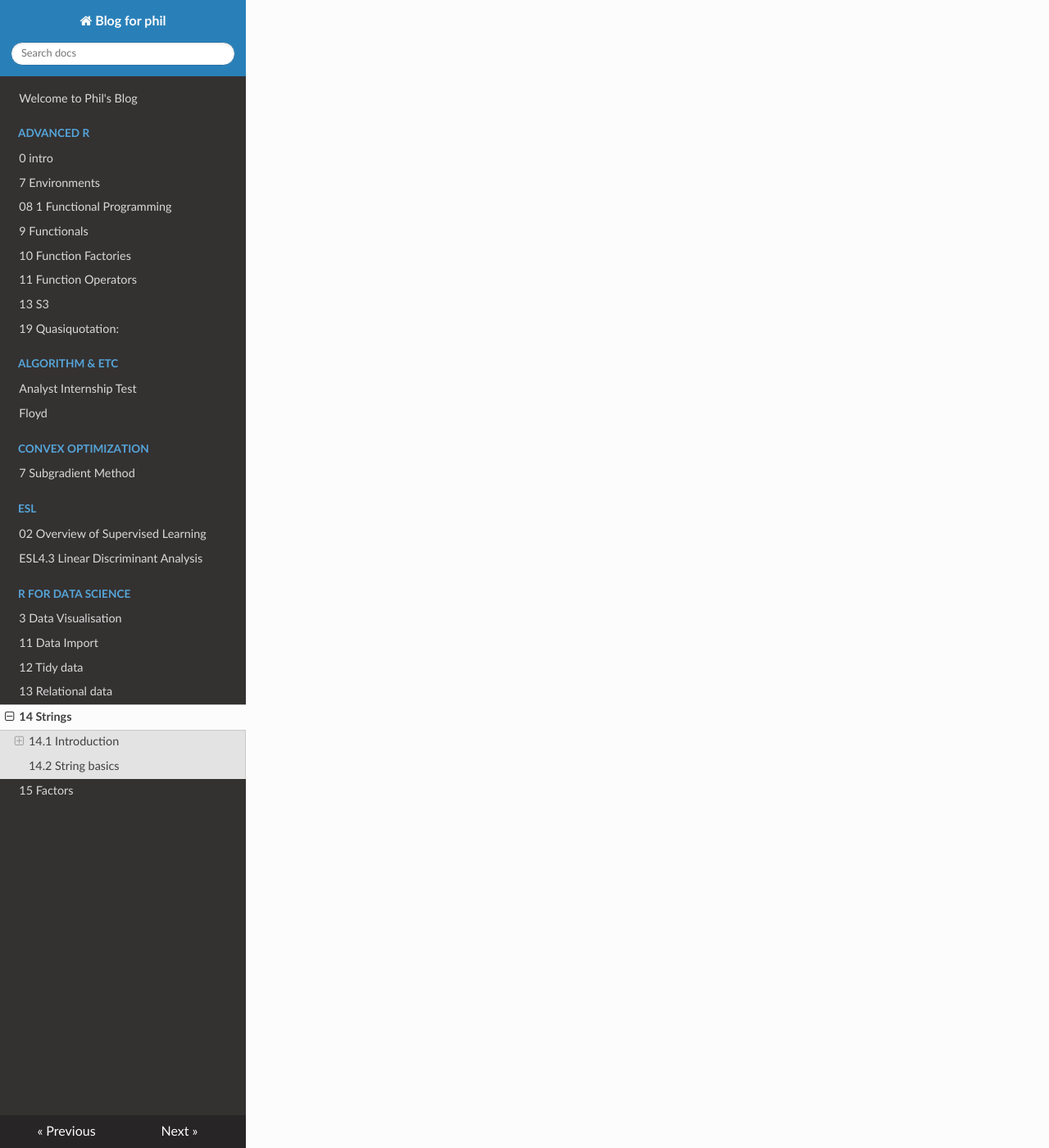
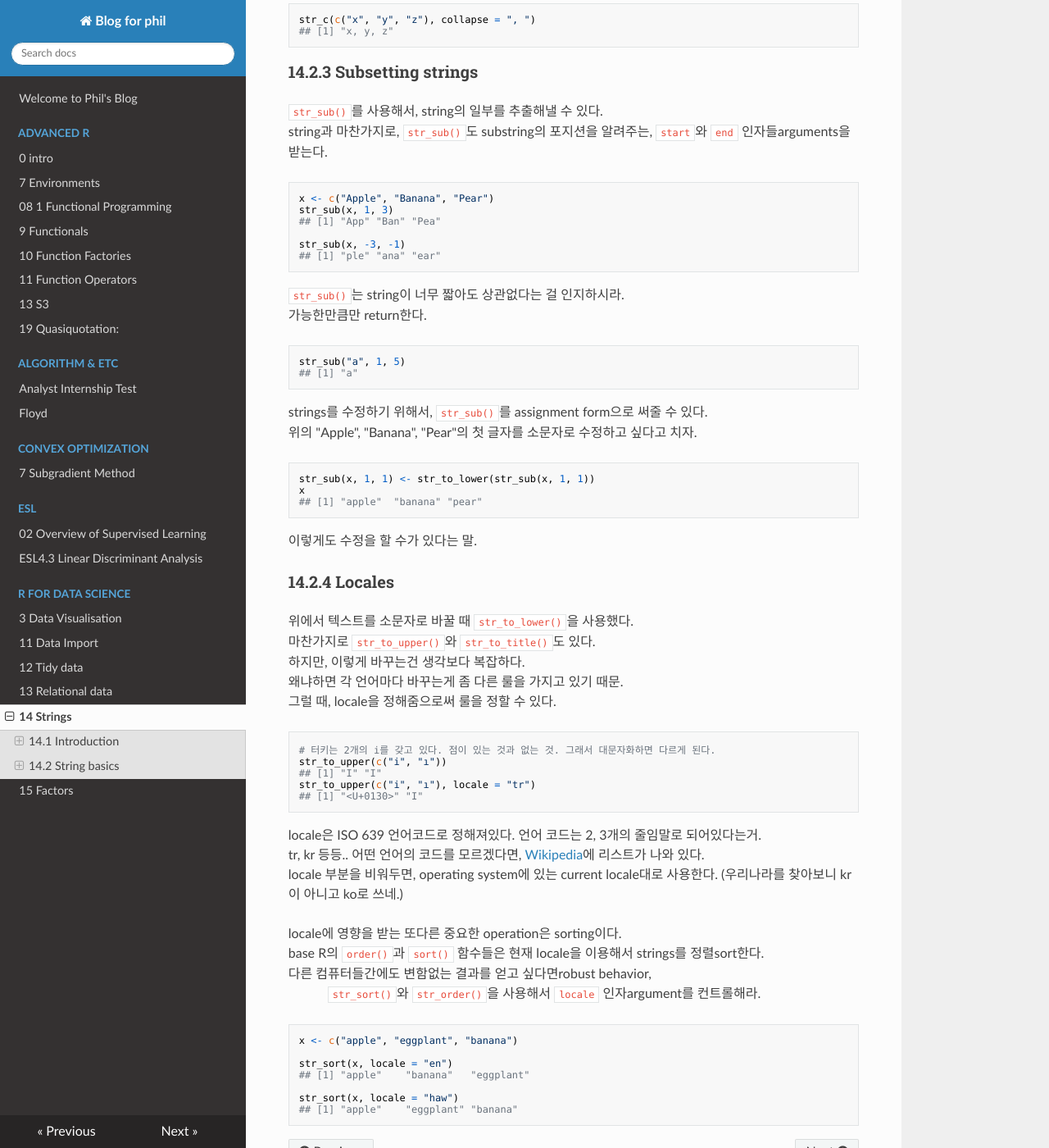
Before and after one commit to philyoun/portfolio, an MkDocs documentation site: the page built from docs/R for Data Science/14-Strings.md, in a window 1280 px wide and 1400 px high, scrolled down 3525 px. Shown: the whole window at 82% size. Built offline with MkDocs 1.6.1, drawn with Linux system fonts in a browser that asks for light colours; nearby versions of some CDN libraries; some of the changed text lies outside the part shown.

Commit message:
update 14 strings

````diff
--- a/docs/R for Data Science/14-Strings.md
+++ b/docs/R for Data Science/14-Strings.md
@@ -6,7 +6,7 @@
 
 이 chapter에서는, R에서 string 조작manipulation을 어떻게 해야할지 알려줄 것이다. <br /> 어떻게 strings가 작동하는지를 배우고, 어떻게 손으로 만들어낼 수 있는지도 배우지만, <br /> 이 chapter의 핵심은 regular expression, 줄여서 regexps라고 부르는 것이다.
 
-Regexp는 유용하다. 왜냐하면, <br /> strings는 보통 구조가 없거나 좀 덜한(structured or semi-structured) 데이터를 가지고 있는데, <br />     regexp는 strings의 패턴을 묘사해주는, 정확한 언어이기 때문. <br /> 처음 regexp를 볼 때면, 고양이가 키보드 위를 걸어간 것 같겠지만, 이해하고 나면 말이 될 것이다.
+Regexp는 유용하다. 왜냐하면, <br /> strings는 보통 구조가 없거나 좀 덜한(structured or semi-structured) 데이터를 가지고 있는데, <br />     regexp는 strings의 패턴을 묘사해주는, 간결한concise 언어이기 때문. <br /> 처음 regexp를 볼 때면, 고양이가 키보드 위를 걸어간 것 같겠지만, 이해하고 나면 말이 될 것이다.
 
 (이후 Regular expression = regexp = 정규표현식 3단어 모두 혼용해서 씁니당)
 
@@ -18,6 +18,8 @@
 library(tidyverse)
 library(stringr)
 ```
+
+------------------------------------------------------------------------
 
 14.2 String basics
 ------------------
@@ -75,3 +77,129 @@
 c("one", "two", "three")
 ## [1] "one"   "two"   "three"
 ```
+
+### 14.2.1 String Length
+
+base R에는 strings를 작업할 수 있는 여러가지 함수들이 있다. <br /> 근데 이것들은 일관적이지 않아서inconsistent 기억을 하기가 힘들다. <br /> 그렇기 때문에 사용하지 않을거다.
+
+대신에 stringr에 있는 함수들을 쓸 것이다. <br /> 이 함수들은 전부다 str\_로 시작하기 때문에 직관적인 이름들을 가지고 있다. <br /> 예를 들어, `str_length()`는 해당 string의 길이가 얼마나 되는지를 알려준다.
+
+``` r
+str_length(c("a", "R for data science", NA))
+## [1]  1 18 NA
+```
+
+RStudio에서 작업을 하면 더 편리하다. <br /> `str_`라고 치기만 하면 자동완성autocomplete이 되기 때문에, 다른 stringr 함수들을 볼 수가 있다. <br /> <img src="https://d33wubrfki0l68.cloudfront.net/7d1defbecac1e73595c3841f2753a09734dcb0be/0b58f/screenshots/stringr-autocomplete.png" alt="그림1" style="width:50.0%" />
+
+### 14.2.2 Combining strings
+
+2개 이상의 string들을 결합하고 싶다면, `str_c()`를 사용하자.
+
+``` r
+str_c("x", "y")
+## [1] "xy"
+str_c("x", "y", "z")
+## [1] "xyz"
+```
+
+`sep` 인자argument를 사용해서 어떻게 분리를 할지 컨트롤할 수 있다.
+
+``` r
+str_c("x", "y", sep = ", ")
+## [1] "x, y"
+```
+
+R의 다른 대부분의 함수들과 마찬가지로, 결측값missing values는 위험할 수 있다. <br /> 그냥 `"NA"` 그대로 프린트하고 싶다면, `str_replace_na()`을 사용하자.
+
+``` r
+x <- c("abc", NA)
+str_c("|-", x, "-|")
+## [1] "|-abc-|" NA
+str_c("|-", str_replace_na(x), "-|")
+## [1] "|-abc-|" "|-NA-|"
+```
+
+위에서 볼 수 있듯, `str_c()`는 벡터화vectorized되고, 길이가 안 맞는게 있다면 recycle을 해서 맞춘다.
+
+``` r
+str_c("prefix-", c("a", "b", "c"), "-suffix")
+## [1] "prefix-a-suffix" "prefix-b-suffix" "prefix-c-suffix"
+```
+
+길이 0짜리 오브젝트들은 조용하게 드랍된다. Objects of length 0 are silently dropped. <br /> 이건 `if` 문과 함께 쓸 때 특히나 유용하다.
+
+``` r
+name <- "Hadley"
+time_of_day <- "morning"
+birthday <- FALSE
+
+str_c(
+    "Good ", time_of_day, " ", name,
+    if (birthday) " and HAPPY BIRTHDAY",
+    "."
+)
+## [1] "Good morning Hadley."
+```
+
+strings의 벡터를 하나로 축소collapse하고 싶다면, `collapse` 인자argument를 사용하자.
+
+``` r
+str_c(c("x", "y", "z"), collapse = ", ")
+## [1] "x, y, z"
+```
+
+### 14.2.3 Subsetting strings
+
+`str_sub()`를 사용해서, string의 일부를 추출해낼 수 있다. <br /> string과 마찬가지로, `str_sub()`도 substring의 포지션을 알려주는, `start`와 `end` 인자들arguments을 받는다.
+
+``` r
+x <- c("Apple", "Banana", "Pear")
+str_sub(x, 1, 3)
+## [1] "App" "Ban" "Pea"
+
+str_sub(x, -3, -1)
+## [1] "ple" "ana" "ear"
+```
+
+`str_sub()`는 string이 너무 짧아도 상관없다는 걸 인지하시라. <br /> 가능한만큼만 return한다.
+
+``` r
+str_sub("a", 1, 5)
+## [1] "a"
+```
+
+strings를 수정하기 위해서, `str_sub()`를 assignment form으로 써줄 수 있다. <br /> 위의 "Apple", "Banana", "Pear"의 첫 글자를 소문자로 수정하고 싶다고 치자.
+
+``` r
+str_sub(x, 1, 1) <- str_to_lower(str_sub(x, 1, 1))
+x
+## [1] "apple"  "banana" "pear"
+```
+
+이렇게도 수정을 할 수가 있다는 말.
+
+### 14.2.4 Locales
+
+위에서 텍스트를 소문자로 바꿀 때 `str_to_lower()`을 사용했다. <br /> 마찬가지로 `str_to_upper()`와 `str_to_title()`도 있다. <br /> 하지만, 이렇게 바꾸는건 생각보다 복잡하다. <br /> 왜냐하면 각 언어마다 바꾸는게 좀 다른 룰을 가지고 있기 때문. <br /> 그럴 때, locale을 정해줌으로써 룰을 정할 수 있다.
+
+``` r
+# 터키는 2개의 i를 갖고 있다. 점이 있는 것과 없는 것. 그래서 대문자화하면 다르게 된다.
+str_to_upper(c("i", "ı"))
+## [1] "I" "I"
+str_to_upper(c("i", "ı"), locale = "tr")
+## [1] "<U+0130>" "I"
+```
+
+locale은 ISO 639 언어코드로 정해져있다. 언어 코드는 2, 3개의 줄임말로 되어있다는거. <br /> tr, kr 등등.. 어떤 언어의 코드를 모르겠다면, [Wikipedia](https://en.wikipedia.org/wiki/List_of_ISO_639-1_codes)에 리스트가 나와 있다. <br /> locale 부분을 비워두면, operating system에 있는 current locale대로 사용한다. (우리나라를 찾아보니 kr이 아니고 ko로 쓰네.)
+
+locale에 영향을 받는 또다른 중요한 operation은 sorting이다. <br /> base R의 `order()`과 `sort()` 함수들은 현재 locale을 이용해서 strings를 정렬sort한다. <br /> 다른 컴퓨터들간에도 변함없는 결과를 얻고 싶다면robust behavior, <br />     `str_sort()`와 `str_order()`을 사용해서 `locale` 인자argument를 컨트롤해라.
+
+``` r
+x <- c("apple", "eggplant", "banana")
+
+str_sort(x, locale = "en")
+## [1] "apple"    "banana"   "eggplant"
+
+str_sort(x, locale = "haw")
+## [1] "apple"    "eggplant" "banana"
+```
````
Also changed, not shown: docs/R for Data Science/14-Strings.Rmd (+123 -1 lines).
